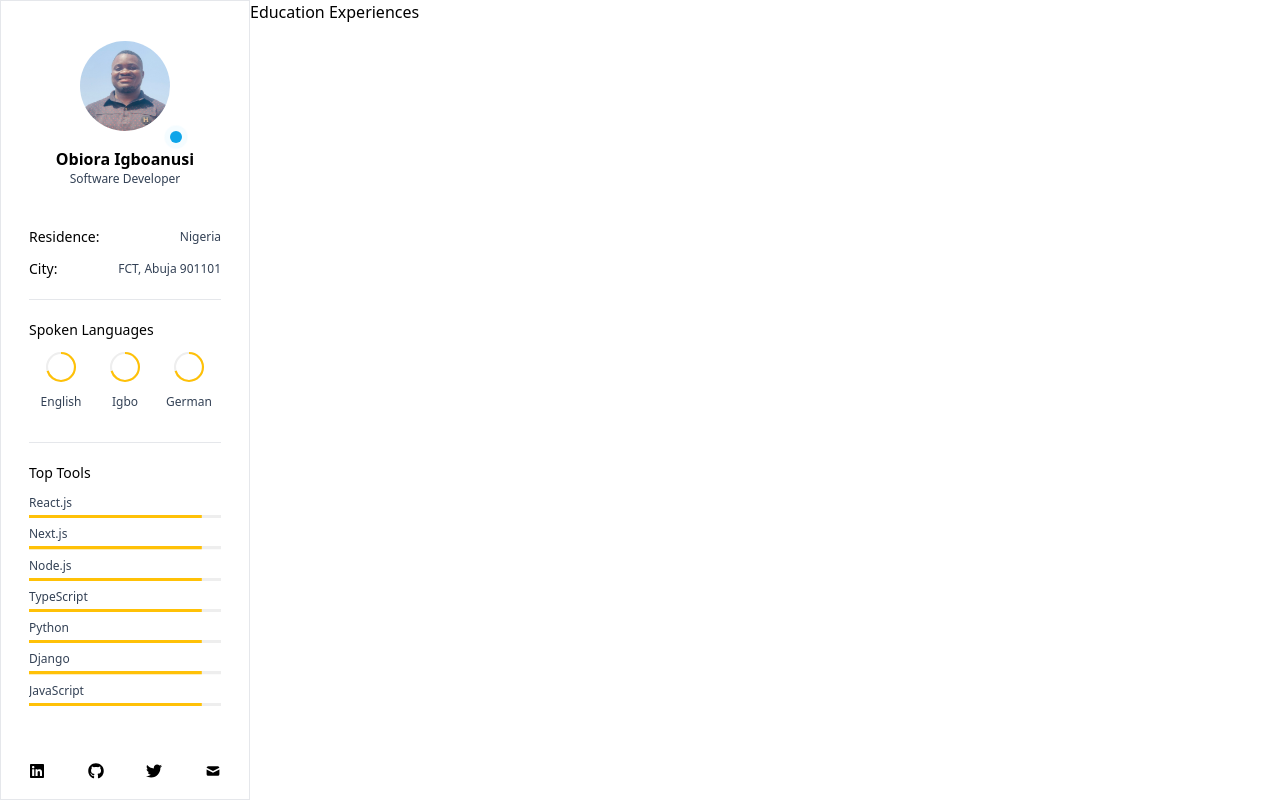
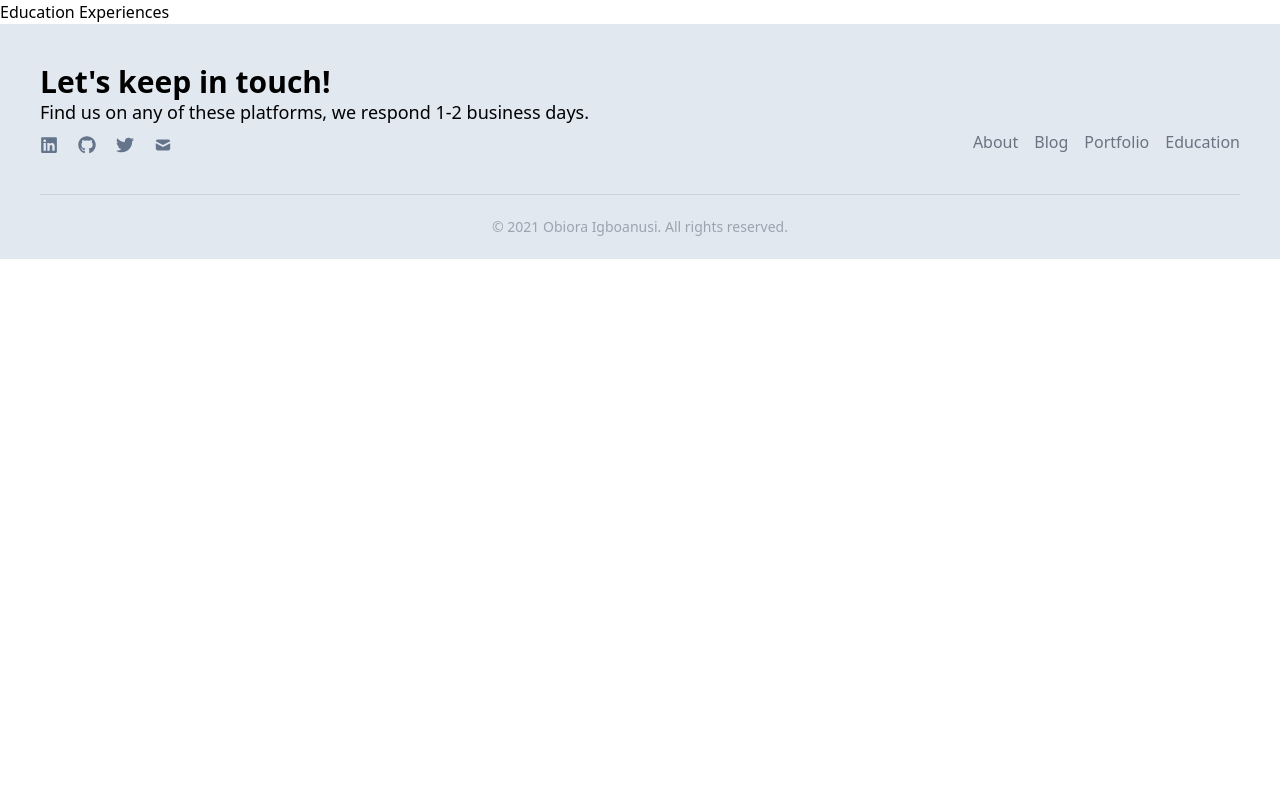
Before and after one commit to obioraigboanusi/obioraigboanusi-portfolio, a React (Vite) app: page /education-and-experiences in a window 1280 px wide. Built offline with nearby package versions, Linux system fonts and the light colour scheme.

Commit message:
Implement footer

```diff
--- a/src/components/AppLayout.tsx
+++ b/src/components/AppLayout.tsx
@@ -1,15 +1,16 @@
+import Footer from './Footer';
 import Sidebar from './Sidebar';
 
 function AppLayout({ children }: any) {
   return (
-    <div className="flex">
-      <Sidebar />
+    <>
+      {/* <Sidebar /> */}
       <div className="max-h-screen overflow-y-scroll no-scrollbar">
         {/* <nav>nav bar</nav> */}
         {children}
-        {/* <footer>footer</footer> */}
+        <Footer />
       </div>
-    </div>
+    </>
   );
 }
 
--- /dev/null
+++ b/src/components/Footer.tsx
@@ -0,0 +1,80 @@
+import { Link } from 'react-router-dom';
+import { socials } from '../utils';
+
+interface IPage {
+  name: string;
+  url: string;
+}
+const pages: IPage[] = [
+  {
+    name: 'About',
+    url: '/about',
+  },
+  {
+    name: 'Blog',
+    url: '/blog',
+  },
+  {
+    name: 'Portfolio',
+    url: '/projects',
+  },
+  {
+    name: 'Education',
+    url: '/education',
+  },
+];
+
+function Footer() {
+  return (
+    <footer className="relative bg-[rgb(226,232,240)]">
+      <div className="container">
+        <div className="lg:flex justify-between items-end py-10">
+          <div>
+            <h2 className="text-3xl font-semibold ">Let's keep in touch!</h2>
+            <p className="text-lg leading-6 mt-0 mb-3">
+              Find us on any of these platforms, we respond 1-2 business days.
+            </p>
+            <ul className="flex gap-5 mt-3">
+              {socials.map(({ name, url, icon }) => (
+                <li key={name}>
+                  <a
+                    href={url}
+                    target="_blank"
+                    rel="noopener noreferrer"
+                    className="text-lg text-slate-500 hover:text-slate-700"
+                  >
+                    {icon}
+                  </a>
+                </li>
+              ))}
+            </ul>
+          </div>
+          <div>
+            <nav>
+              <ul className="flex flex-wrap justify-center gap-4">
+                {pages.map(({ name, url }: IPage) => (
+                  <li key={name}>
+                    <Link
+                      to={url}
+                      className="text-base leading-6 text-gray-500 hover:text-gray-900"
+                    >
+                      {name}
+                    </Link>
+                  </li>
+                ))}
+              </ul>
+            </nav>
+          </div>
+        </div>
+        <hr className="border-slate-300"></hr>
+        <div className="py-5">
+          <p className="text-sm text-center leading-6 text-center text-gray-400">
+            © 2021 Obiora Igboanusi. All rights reserved.
+          </p>
+        </div>
+      </div>
+    </footer>
+  );
+}
+
+export default Footer;
--- a/src/index.css
+++ b/src/index.css
@@ -14,6 +14,34 @@
       -ms-overflow-style: none; /* IE and Edge */
       scrollbar-width: none; /* Firefox */
     }
+  }
+}
+
+@keyframes pop-in {
+  0% {
+    transform: scale(0);
+    opacity: 0;
+    /* display: inline-flex; */
+  }
+  100% {
+    transform: scale(1);
+    opacity: 1;
+  }
+}
+
+@keyframes pop-out {
+  0% {
+    transform: scale(1);
+    opacity: 1;
+    /* display: inline-flex; */
+  }
+  99% {
+    transform: scale(0);
+    opacity: 0;
+    /* display: none !important; */
+  }
+  100% {
+    display: none;
   }
 }
 
@@ -38,6 +66,20 @@ html {
   @apply bg-blue-700;
 }
 
-.container{
-  @apply py-16 px-10;
+.container {
+  @apply py-16 px-10 max-w-screen-xl mx-auto;
 }
+footer .container {
+  @apply pt-0 pb-0 px-10;
+}
+
+.pop-in-card {
+  animation-name: pop-in;
+  animation-duration: 0.5s;
+  animation-fill-mode: forwards;
+}
+.pop-out-card {
+  animation-name: pop-out;
+  animation-duration: 0.5s;
+  animation-fill-mode: forwards;
+}
```
